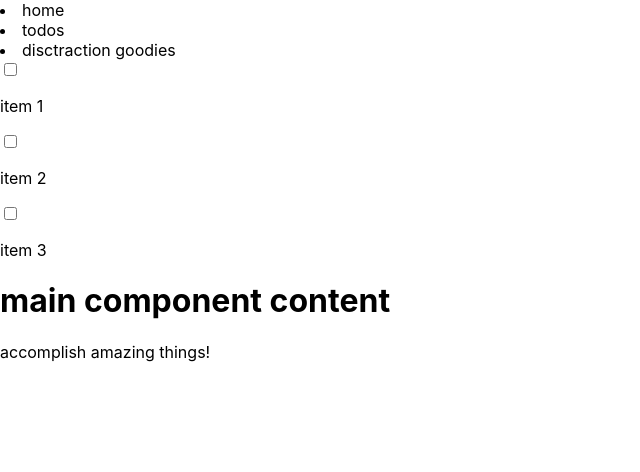
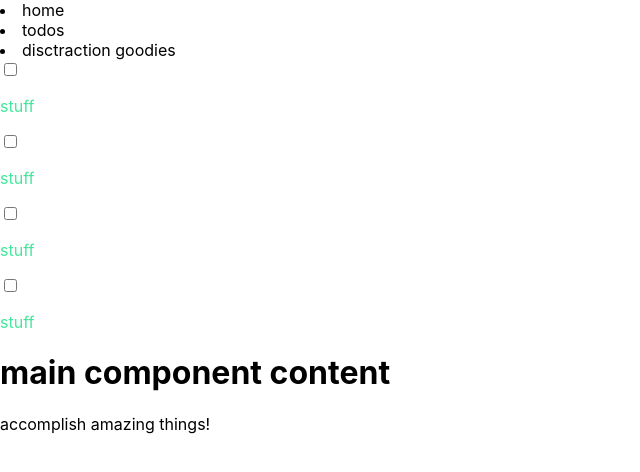
Before and after one commit to citrusapple/ReactToDoList, a React (Create React App) app: page / in a window 1280 px wide. Shown: the top 472 px of the page, without its empty margins (0-640 px from the left). Built offline with nearby package versions, Linux system fonts and the light colour scheme.

Commit message:
learning styling quirks in jsx, added a css sheet style.css with a snippet from BBBootstrap Team, have not cut down on the style sheet quite yet

```diff
--- /dev/null
+++ b/src/Style.css
@@ -0,0 +1,80 @@
+body {
+    font-family: Roboto;
+    background: -webkit-linear-gradient(90deg, #2BC0E4 10%, #EAECC6 90%)
+}
+
+ul {
+    list-style: none;
+    margin: 0;
+    padding: 0
+}
+
+h1 {
+    background: #2980b9;
+    color: white;
+    margin: 0;
+    padding: 10px 20px;
+    text-transform: uppercase;
+    font-size: 24px;
+    font-weight: normal
+}
+
+.fa-plus {
+    float: right
+}
+
+li {
+    background: #fff;
+    height: 40px;
+    line-height: 40px;
+    color: #666
+}
+
+li:nth-child(2n) {
+    background: #f7f7f7
+}
+
+span {
+    background: #e74c3c;
+    height: 40px;
+    margin-right: 20px;
+    text-align: center;
+    color: white;
+    width: 0;
+    display: inline-block;
+    transition: 0.2s linear;
+    opacity: 0
+}
+
+li:hover span {
+    width: 40px;
+    opacity: 1.0
+}
+
+input {
+    font-size: 18px;
+    color: #2980b9;
+    background-color: #f7f7f7;
+    width: 100%;
+    padding: 13px 13px 13px 20px;
+    box-sizing: border-box;
+    border: 3px solid rgba(0, 0, 0, 0)
+}
+
+input:focus {
+    background: #fff;
+    border: 3px solid #2980b9;
+    outline: none
+}
+
+#container {
+    width: 360px;
+    margin: 100px auto;
+    background: #f7f7f7;
+    box-shadow: 0 0 3px rgba(0, 0, 0, 0.1)
+}
+
+.completed {
+    color: gray;
+    text-decoration: line-through
+}
--- /dev/null
+++ b/src/components/TodoItems.js
@@ -0,0 +1,14 @@
+function TodoItems(){
+    const styles = {
+        color: "#45e69d"
+    };
+    return(
+        <div>
+            <input type="checkbox" id="todochecks1">
+            </input>
+            <p style={styles}> stuff</p>
+        </div>
+    );
+}
+
+export default TodoItems
--- a/src/components/TodoList.js
+++ b/src/components/TodoList.js
@@ -1,15 +1,12 @@
+import TodoItems from './TodoItems'
+
 function ToDoList(){
     return (
         <div>
-            <input type="checkbox" id="todochecks1">
-            </input>
-            <p>item 1</p>
-            <input type="checkbox" id="todochecks2">
-            </input>
-            <p>item 2</p>
-            <input type="checkbox" id="todochecks3">
-            </input>
-            <p>item 3</p>
+            <TodoItems />
+            <TodoItems />
+            <TodoItems />
+            <TodoItems />
         </div>
     )
 }
```
Also changed, not shown: 1 other file (tests, documents, lock files or other folders).
